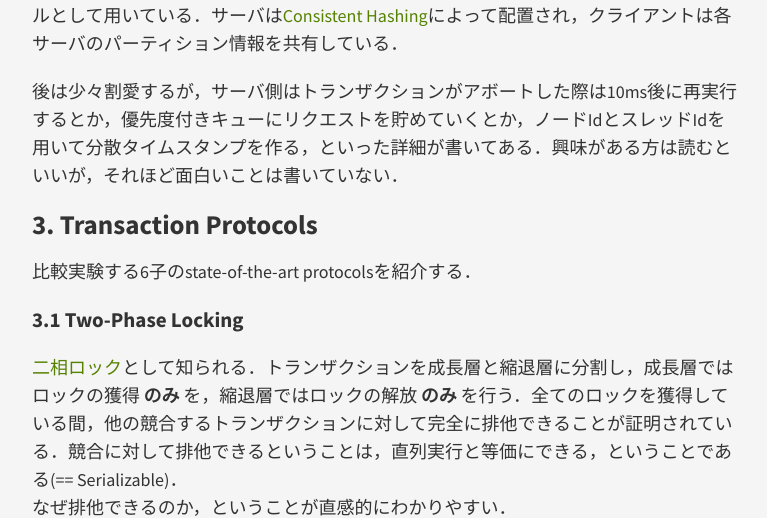
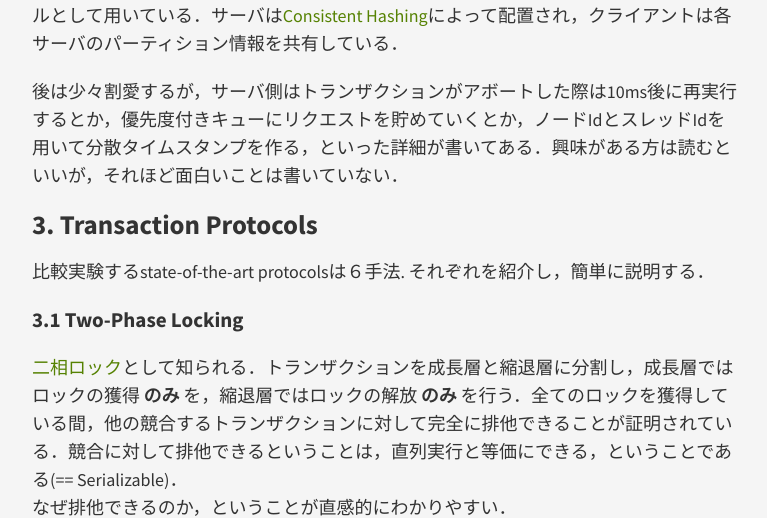
Before and after one commit to the-weekly-paper/the-weekly-paper.github.io, a Jekyll site: the page built from _posts/2018-01-19-An-Evaluation-of-Distributed-Concurrency-Control.markdown, in a window 1280 px wide and 900 px high, scrolled down 3502 px, cut to the strip 0-518 px from the top of the window. Shown: the whole strip, without its empty margins (253-1020 px from the left). Built offline with Jekyll 4.4.1, drawn with Linux system fonts in a browser that asks for light colours; our own code applies the rules of GitHub Pages for plain Markdown files.

Commit message:
Update 2018-01-19-An-Evaluation-of-Distributed-Concurrency-Control.markdown

```diff
--- a/_posts/2018-01-19-An-Evaluation-of-Distributed-Concurrency-Control.markdown
+++ b/_posts/2018-01-19-An-Evaluation-of-Distributed-Concurrency-Control.markdown
@@ -76,7 +76,7 @@ Denevaのアーキテクチャは以下．
 
 ## 3. Transaction Protocols
 
-比較実験する6子のstate-of-the-art protocolsを紹介する．
+比較実験するstate-of-the-art protocolsは６手法. それぞれを紹介し，簡単に説明する．
 
 ### 3.1 Two-Phase Locking
 
```
